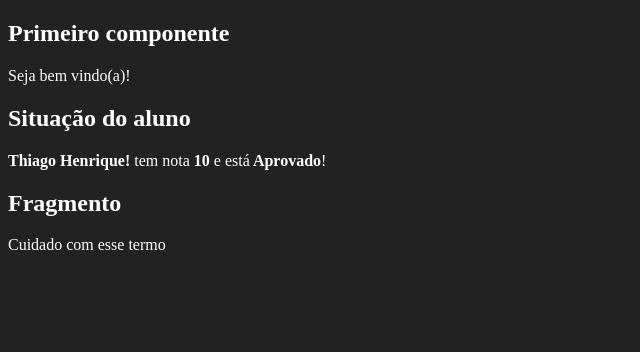
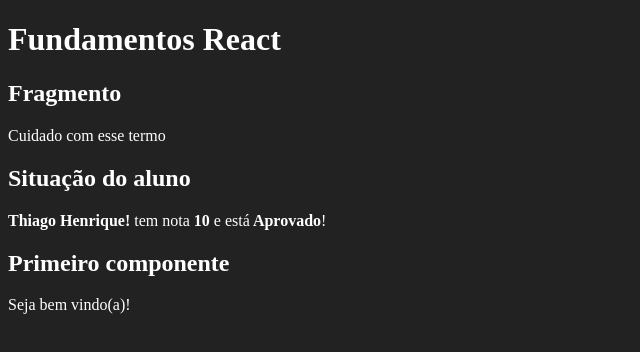
Before and after one commit to thiago-henrique-dev/fundamentos-react, a React (Create React App) app: page / in a window 1280 px wide. Shown: the top 352 px of the page, without its empty margins (0-640 px from the left). Built offline with nearby package versions, Linux system fonts and the light colour scheme.

Commit message:
Componente App

```diff
--- /dev/null
+++ b/src/App.jsx
@@ -0,0 +1,21 @@
+import React from 'react'
+
+import Primeiro from './components/basicos/Primeiro'
+import ComParametro from './components/basicos/ComParametro'
+import Fragmento from './components/basicos/Fragmento'
+
+export default () => {
+    return (
+        <div id="app">
+        <h1>Fundamentos React</h1>
+        <Fragmento />
+        <ComParametro
+            titulo="Situação do aluno"
+            aluno="Thiago Henrique!"
+            nota={9.2}
+        />
+        <Primeiro></Primeiro>
+        </div>
+
+    )
+}
--- a/src/index.js
+++ b/src/index.js
@@ -2,20 +2,9 @@
 import ReactDom from "react-dom";
 import React from "react";
 
-import Primeiro from './components/basicos/Primeiro'
-import ComParametro from './components/basicos/ComParametro'
-import Fragmento from './components/basicos/Fragmento'
-
+import App from './App'
 
 ReactDom.render(
-    <div id="app">
-    <Primeiro></Primeiro>
-    <ComParametro
-    titulo="Situação do aluno"
-    aluno="Thiago Henrique!"
-    nota={9.2}/>
-    <Fragmento />
-
-    </div>,
+        <App />,
         document.getElementById('root')
 );
```
